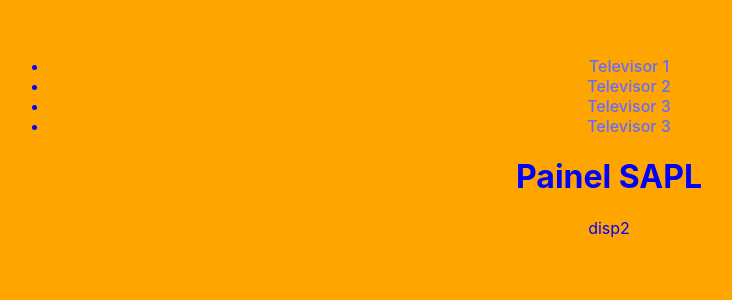
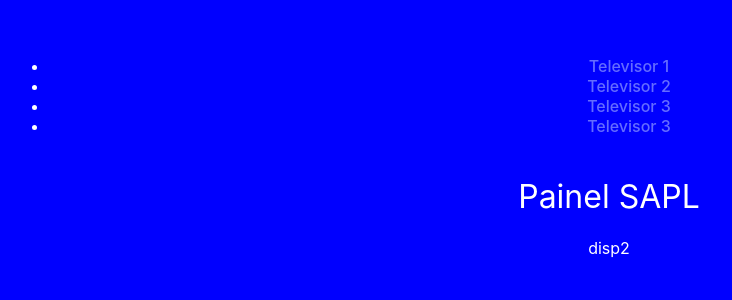
Before and after one commit to HWUlrich/processo-eletronico-painel, a React (Vite) app in the folder paineleletronico/: page /disp2 in a window 1280 px wide. Shown: the top 300 px of the page, without its empty margins (31-763 px from the left). Built offline with nearby package versions, Linux system fonts and the light colour scheme.

Commit message:
Criação das páginas dos monitores

```diff
--- a/package.json
+++ /dev/null
@@ -1,6 +0,0 @@
-{
-  "dependencies": {
-    "axios": "^1.4.0",
-    "react-router-dom": "^6.14.2"
-  }
-}
--- a/paineleletronico/index.html
+++ b/paineleletronico/index.html
@@ -1,10 +1,10 @@
 <!DOCTYPE html>
-<html lang="en">
+<html lang="pt-br">
   <head>
     <meta charset="UTF-8" />
     <link rel="icon" type="image/svg+xml" href="/vite.svg" />
     <meta name="viewport" content="width=device-width, initial-scale=1.0" />
-    <title>Vite + React</title>
+    <title>Painel Eletrônico Câmara</title>
   </head>
   <body>
     <div id="root"></div>
--- a/paineleletronico/package.json
+++ b/paineleletronico/package.json
@@ -10,10 +10,12 @@
     "preview": "vite preview"
   },
   "dependencies": {
+    "axios": "^1.4.0",
     "react": "^18.2.0",
-    "react-dom": "^18.2.0"
+    "react-dom": "^18.2.0",
+    "react-router-dom": "^6.14.1"
   },
-  "devDependencies": {
+   "devDependencies": {
     "@types/react": "^18.2.14",
     "@types/react-dom": "^18.2.6",
     "@vitejs/plugin-react-swc": "^3.3.2",
--- a/paineleletronico/src/App.css
+++ b/paineleletronico/src/App.css
@@ -1,7 +1,6 @@
-#root {
+.App {
   max-width: 1280px;
   margin: 0 auto;
   padding: 2rem;
   text-align: center;
-  color: blue;
 }
--- a/paineleletronico/src/component/NavBar.css
+++ b/paineleletronico/src/component/NavBar.css
@@ -1,8 +1,6 @@
-:root {
-    color: blue;
-    background-color: lightsalmon;
+.navbar {
+    width: 100%;
+    height: 100px;
+    background-color: blue;
+    color: white;
 }
-
-.navbar {
-    color: blue;
-}
--- a/paineleletronico/src/component/NavBar.jsx
+++ b/paineleletronico/src/component/NavBar.jsx
@@ -7,16 +7,16 @@ const NavBar = () => {
         <nav className='navbar'>
             <ul>
                 <li>
-                    <Link to={`/Disp1`}>Televisor 1</Link>
+                    <Link to={`/disp1`}>Televisor 1</Link>
                 </li>
                 <li>
-                    <Link to={`/Disp2`}>Televisor 2</Link>
+                    <Link to={`/disp2`}>Televisor 2</Link>
                 </li>
                 <li>
-                    <Link to={`/Disp3`}>Televisor 3</Link>
+                    <Link to={`/disp3`}>Televisor 3</Link>
                 </li>
                 <li>
-                    <Link to={`/Disp3`}>Televisor 3</Link>
+                    <Link to={`/disp3`}>Televisor 3</Link>
                 </li>
             </ul>
         </nav>
--- a/paineleletronico/src/index.css
+++ b/paineleletronico/src/index.css
@@ -1,9 +1,11 @@
-:root {
+* {
   font-family: Inter, system-ui, Avenir, Helvetica, Arial, sans-serif;
   font-weight: 400;
-  color: blue;
-  background-color: white;
+}
 
+body {
+  color: white;
+  background-color: blue;
 }
 
 a {
--- a/paineleletronico/src/routes/Disp.css
+++ b/paineleletronico/src/routes/Disp.css
@@ -1,4 +1,4 @@
-:root {
-    color: blue;
-    background-color: orange;
+.par {
+    color: yellow;
+
 }
--- a/paineleletronico/src/routes/disp1.jsx
+++ b/paineleletronico/src/routes/disp1.jsx
@@ -12,7 +12,7 @@ const Disp1 = () => {
     try {
       const response = await blogFetchPar.get("/parlamentar");
 
-      const data = response.results;
+      const data = response.data.results;
       setParl(data);
 
     } catch (error) {
@@ -29,9 +29,9 @@ const Disp1 = () => {
   return (
     <div className='par'>
       <h1>Parlamentares - CMNF</h1>
-      {parl.length === 0 ? (<p>Carregando...</p>) : (
+      {parl?.length === 0 ? (<p>Carregando...</p>) : (
 
-        parl.map((parla) => (
+        parl?.map((parla) => (
           <div className="parl" key={parla.id}>
             <h2>{parla.nome_parlamentar}</h2>
             <h1>{parla.sigla}</h1>
```
Also changed, not shown: paineleletronico/src/main.jsx (+9 -9 lines), 2 other files (tests, documents, lock files or other folders).
